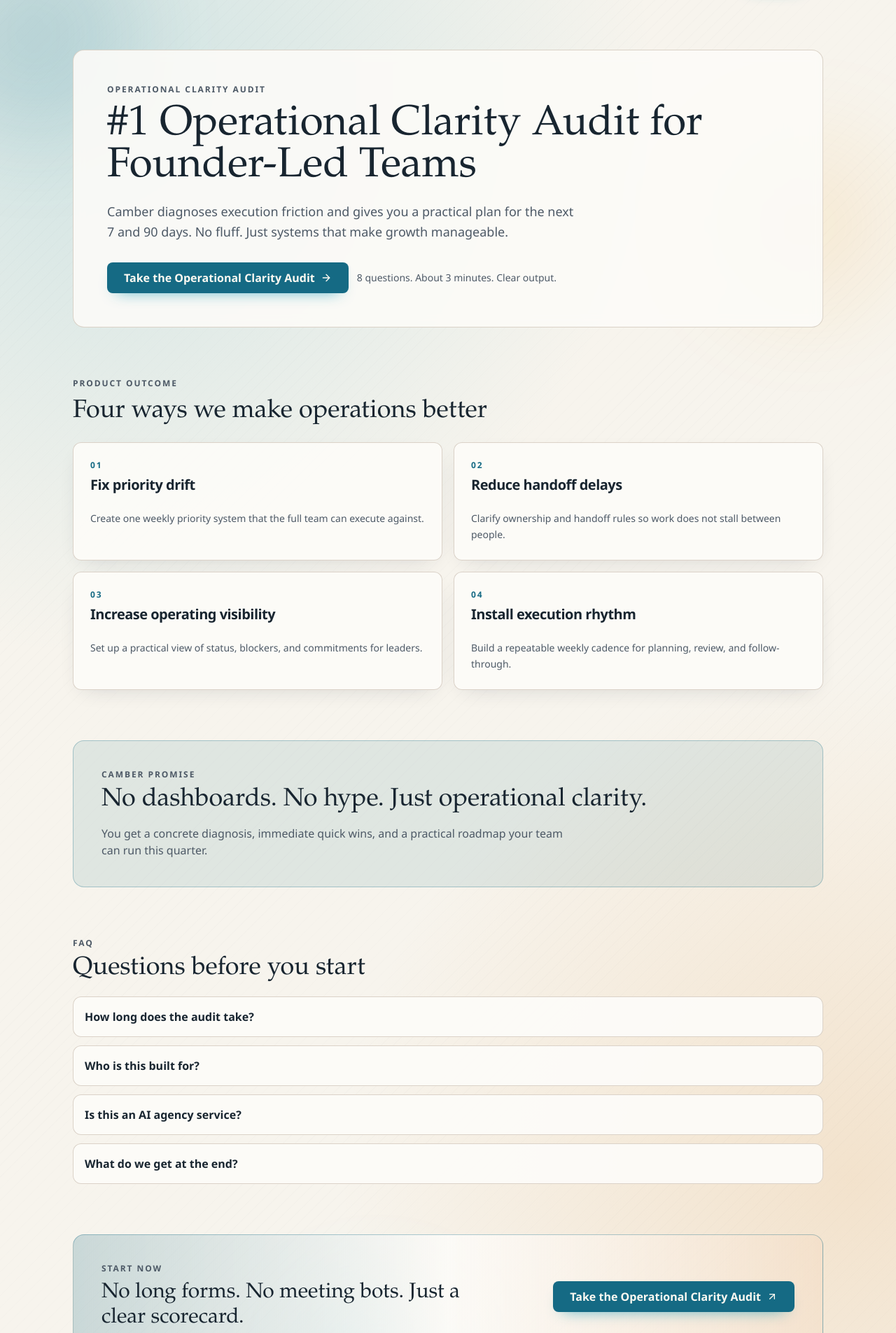
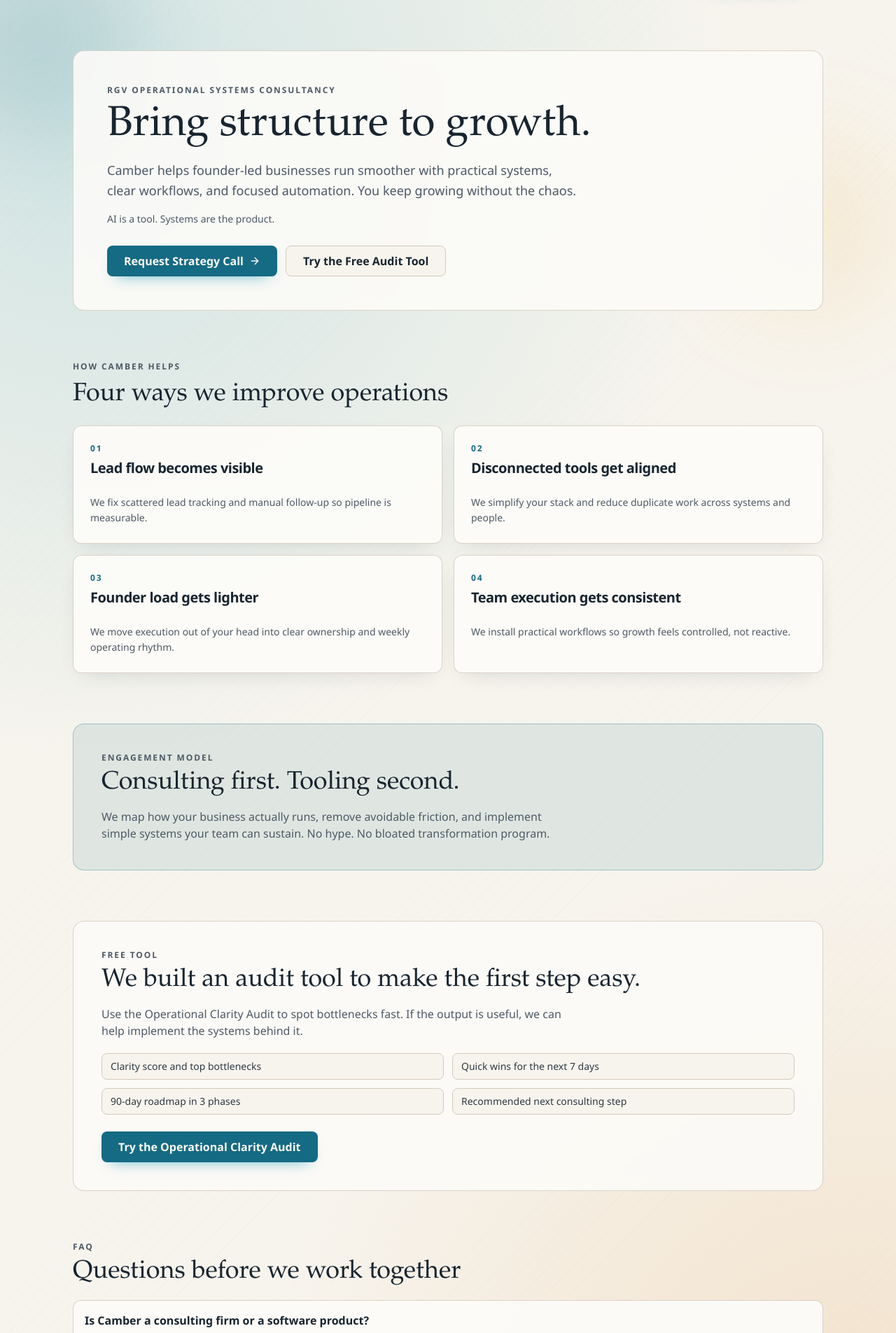
Before and after one commit to luisgonzalex/camber-landing, a Next.js app: page / in a window 1280 px wide. Shown: the part 95-2000 px from the top of the page at 70% size. Built offline with nearby package versions, Linux system fonts and the light colour scheme; no server answers.

Commit message:
feat: reposition landing as consultancy with audit as lead tool

```diff
--- a/app/page.tsx
+++ b/app/page.tsx
@@ -5,6 +5,7 @@
 import { HowItWorks } from "@/components/landing/how-it-works";
 import { Problems } from "@/components/landing/problems";
 import { ScrollProgress } from "@/components/landing/scroll-progress";
+import { ToolSection } from "@/components/landing/tool";
 
 export default function Home() {
   return (
@@ -18,6 +19,7 @@
         <Hero />
         <Problems />
         <HowItWorks />
+        <ToolSection />
         <Faq />
         <FinalCta />
       </div>
--- a/components/landing/cta.tsx
+++ b/components/landing/cta.tsx
@@ -4,20 +4,32 @@
 import { Button } from "@/components/ui/button";
 
 export function FinalCta() {
+  const strategyCallUrl =
+    process.env.NEXT_PUBLIC_STRATEGY_CALL_URL ||
+    "mailto:hello@camberconsulting.com?subject=Request%20Strategy%20Call";
+
   return (
     <section className="section-shell pb-16 sm:pb-24">
       <Reveal className="rounded-2xl border border-primary/35 bg-gradient-to-r from-primary/20 via-card/90 to-accent/40 p-7 sm:p-10">
         <div className="flex flex-col gap-4 sm:flex-row sm:items-center sm:justify-between">
           <div className="max-w-xl space-y-2">
-            <p className="eyebrow">Start now</p>
-            <h3 className="font-serif text-2xl leading-tight sm:text-3xl">No long forms. No meeting bots. Just a clear scorecard.</h3>
+            <p className="eyebrow">Next step</p>
+            <h3 className="font-serif text-2xl leading-tight sm:text-3xl">Start with the tool. Then fix the system.</h3>
+            <p className="text-sm text-muted-foreground">Take the audit now, or book a strategy call if you are ready to implement.</p>
           </div>
-          <Link href="/audit" className="sm:flex-none">
-            <Button size="lg" className="w-full sm:w-auto">
-              Take the Operational Clarity Audit
-              <ArrowUpRight className="ml-2 h-4 w-4" />
-            </Button>
-          </Link>
+          <div className="flex w-full flex-col gap-3 sm:w-auto sm:flex-none">
+            <Link href="/audit">
+              <Button size="lg" className="w-full sm:w-auto">
+                Try Free Audit Tool
+                <ArrowUpRight className="ml-2 h-4 w-4" />
+              </Button>
+            </Link>
+            <a href={strategyCallUrl} target="_blank" rel="noreferrer">
+              <Button size="lg" variant="outline" className="w-full sm:w-auto">
+                Request Strategy Call
+              </Button>
+            </a>
+          </div>
         </div>
       </Reveal>
     </section>
--- a/components/landing/faq.tsx
+++ b/components/landing/faq.tsx
@@ -2,20 +2,20 @@
 
 const faqs = [
   {
-    question: "How long does the audit take?",
-    answer: "Most teams finish in under 3 minutes.",
+    question: "Is Camber a consulting firm or a software product?",
+    answer: "Camber is a consulting firm. The audit is a free tool we built to diagnose fit and surface opportunities.",
   },
   {
-    question: "Who is this built for?",
-    answer: "Founder-led businesses with 1-25 employees that need more operating structure.",
+    question: "Who is this best for?",
+    answer: "RGV founder-led teams (1-25 employees) that are growing but feeling operational friction.",
   },
   {
-    question: "Is this an AI agency service?",
-    answer: "No. AI supports the diagnosis, but systems and execution are the product.",
+    question: "What problems do you usually fix?",
+    answer: "Lead tracking gaps, manual follow-up, disconnected tools, low visibility, and founder overload.",
   },
   {
-    question: "What do we get at the end?",
-    answer: "A clarity score, top bottlenecks, quick wins, a 3-phase 90-day roadmap, and recommended next step.",
+    question: "How do engagements work?",
+    answer: "We start with diagnosis, then implement practical systems and automation in focused phases.",
   },
 ];
 
@@ -25,7 +25,7 @@
       <Reveal className="space-y-5">
         <div className="space-y-2">
           <p className="eyebrow">FAQ</p>
-          <h2 className="font-serif text-3xl sm:text-4xl">Questions before you start</h2>
+          <h2 className="font-serif text-3xl sm:text-4xl">Questions before we work together</h2>
         </div>
 
         <div className="space-y-3">
--- a/components/landing/header.tsx
+++ b/components/landing/header.tsx
@@ -9,10 +9,13 @@
           <span className="inline-flex h-8 w-8 items-center justify-center rounded-full bg-primary text-xs font-bold text-primary-foreground">
             C
           </span>
-          <span className="text-sm font-semibold tracking-wide">Camber Consulting</span>
+          <span className="flex flex-col">
+            <span className="text-sm font-semibold tracking-wide">Camber Consulting</span>
+            <span className="text-[11px] text-muted-foreground">Operational systems for RGV teams</span>
+          </span>
         </Link>
         <Link href="/audit">
-          <Button size="sm">Take Audit</Button>
+          <Button size="sm">Try Free Audit Tool</Button>
         </Link>
       </div>
     </header>
--- a/components/landing/hero.tsx
+++ b/components/landing/hero.tsx
@@ -4,25 +4,33 @@
 import { Button } from "@/components/ui/button";
 
 export function Hero() {
+  const strategyCallUrl =
+    process.env.NEXT_PUBLIC_STRATEGY_CALL_URL ||
+    "mailto:hello@camberconsulting.com?subject=Request%20Strategy%20Call";
+
   return (
     <section className="section-shell pt-8 sm:pt-12 lg:pt-16">
       <Reveal className="landing-panel p-7 sm:p-10 lg:p-12">
-        <p className="eyebrow">Operational Clarity Audit</p>
-        <h1 className="mt-3 font-serif text-4xl leading-tight sm:text-5xl lg:text-6xl">
-          #1 Operational Clarity Audit for Founder-Led Teams
-        </h1>
+        <p className="eyebrow">RGV Operational Systems Consultancy</p>
+        <h1 className="mt-3 font-serif text-4xl leading-tight sm:text-5xl lg:text-6xl">Bring structure to growth.</h1>
         <p className="balanced-copy mt-5">
-          Camber diagnoses execution friction and gives you a practical plan for the next 7 and 90 days. No fluff.
-          Just systems that make growth manageable.
+          Camber helps founder-led businesses run smoother with practical systems, clear workflows, and focused
+          automation. You keep growing without the chaos.
         </p>
+        <p className="mt-4 text-sm text-muted-foreground">AI is a tool. Systems are the product.</p>
+
         <div className="mt-7 flex flex-col gap-3 sm:flex-row sm:items-center">
-          <Link href="/audit">
+          <a href={strategyCallUrl} target="_blank" rel="noreferrer">
             <Button size="lg" className="w-full sm:w-auto">
-              Take the Operational Clarity Audit
+              Request Strategy Call
               <ArrowRight className="ml-2 h-4 w-4" />
             </Button>
+          </a>
+          <Link href="/audit">
+            <Button size="lg" variant="outline" className="w-full sm:w-auto">
+              Try the Free Audit Tool
+            </Button>
           </Link>
-          <p className="text-sm text-muted-foreground">8 questions. About 3 minutes. Clear output.</p>
         </div>
       </Reveal>
     </section>
--- a/components/landing/how-it-works.tsx
+++ b/components/landing/how-it-works.tsx
@@ -4,10 +4,11 @@
   return (
     <section className="section-shell pb-12 sm:pb-16">
       <Reveal className="rounded-2xl border border-primary/30 bg-primary/10 p-7 sm:p-10">
-        <p className="eyebrow">Camber promise</p>
-        <h2 className="mt-2 font-serif text-3xl leading-tight sm:text-4xl">No dashboards. No hype. Just operational clarity.</h2>
+        <p className="eyebrow">Engagement model</p>
+        <h2 className="mt-2 font-serif text-3xl leading-tight sm:text-4xl">Consulting first. Tooling second.</h2>
         <p className="mt-4 max-w-2xl text-sm leading-relaxed text-muted-foreground sm:text-base">
-          You get a concrete diagnosis, immediate quick wins, and a practical roadmap your team can run this quarter.
+          We map how your business actually runs, remove avoidable friction, and implement simple systems your team can
+          sustain. No hype. No bloated transformation program.
         </p>
       </Reveal>
     </section>
--- a/components/landing/problems.tsx
+++ b/components/landing/problems.tsx
@@ -3,20 +3,20 @@
 
 const ways = [
   {
-    title: "Fix priority drift",
-    description: "Create one weekly priority system that the full team can execute against.",
+    title: "Lead flow becomes visible",
+    description: "We fix scattered lead tracking and manual follow-up so pipeline is measurable.",
   },
   {
-    title: "Reduce handoff delays",
-    description: "Clarify ownership and handoff rules so work does not stall between people.",
+    title: "Disconnected tools get aligned",
+    description: "We simplify your stack and reduce duplicate work across systems and people.",
   },
   {
-    title: "Increase operating visibility",
-    description: "Set up a practical view of status, blockers, and commitments for leaders.",
+    title: "Founder load gets lighter",
+    description: "We move execution out of your head into clear ownership and weekly operating rhythm.",
   },
   {
-    title: "Install execution rhythm",
-    description: "Build a repeatable weekly cadence for planning, review, and follow-through.",
+    title: "Team execution gets consistent",
+    description: "We install practical workflows so growth feels controlled, not reactive.",
   },
 ];
 
@@ -24,8 +24,8 @@
   return (
     <section className="section-shell py-12 sm:py-16">
       <Reveal className="mb-6 space-y-3">
-        <p className="eyebrow">Product outcome</p>
-        <h2 className="font-serif text-3xl sm:text-4xl">Four ways we make operations better</h2>
+        <p className="eyebrow">How Camber helps</p>
+        <h2 className="font-serif text-3xl sm:text-4xl">Four ways we improve operations</h2>
       </Reveal>
 
       <div className="grid gap-4 sm:grid-cols-2">
--- /dev/null
+++ b/components/landing/tool.tsx
@@ -0,0 +1,27 @@
+import Link from "next/link";
+import { Reveal } from "@/components/landing/reveal";
+import { Button } from "@/components/ui/button";
+
+export function ToolSection() {
+  return (
+    <section className="section-shell pb-12 sm:pb-16">
+      <Reveal className="landing-panel p-7 sm:p-10">
+        <p className="eyebrow">Free tool</p>
+        <h2 className="mt-2 font-serif text-3xl leading-tight sm:text-4xl">We built an audit tool to make the first step easy.</h2>
+        <p className="mt-4 max-w-2xl text-sm leading-relaxed text-muted-foreground sm:text-base">
+          Use the Operational Clarity Audit to spot bottlenecks fast. If the output is useful, we can help implement the
+          systems behind it.
+        </p>
+        <ul className="mt-5 grid gap-3 text-sm text-foreground/90 sm:grid-cols-2">
+          <li className="rounded-md border border-border bg-background px-3 py-2">Clarity score and top bottlenecks</li>
+          <li className="rounded-md border border-border bg-background px-3 py-2">Quick wins for the next 7 days</li>
+          <li className="rounded-md border border-border bg-background px-3 py-2">90-day roadmap in 3 phases</li>
+          <li className="rounded-md border border-border bg-background px-3 py-2">Recommended next consulting step</li>
+        </ul>
+        <Link href="/audit" className="mt-6 inline-flex">
+          <Button size="lg">Try the Operational Clarity Audit</Button>
+        </Link>
+      </Reveal>
+    </section>
+  );
+}
```
